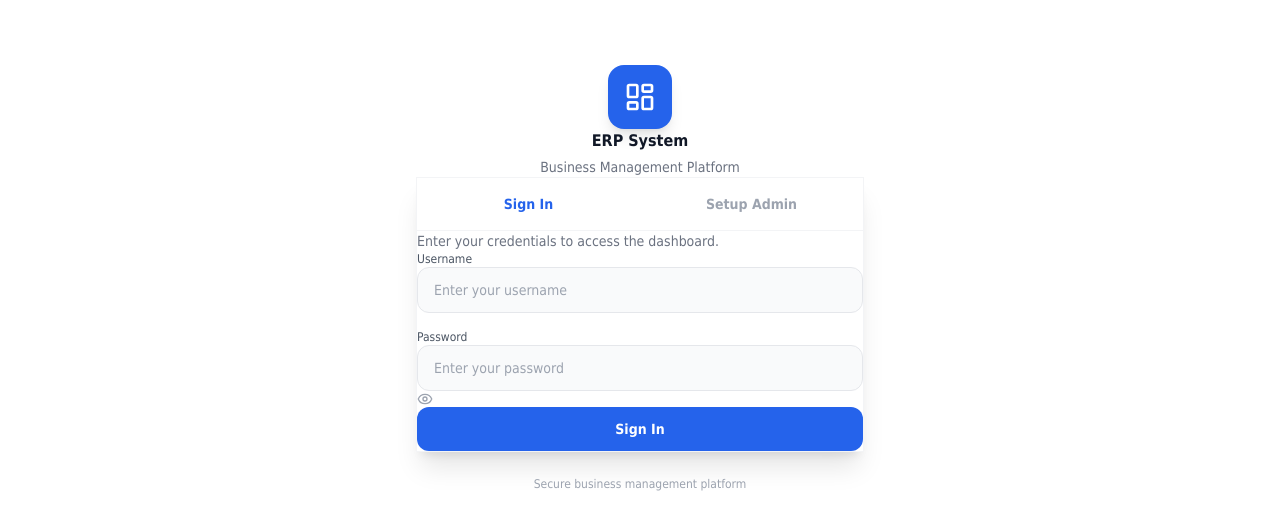
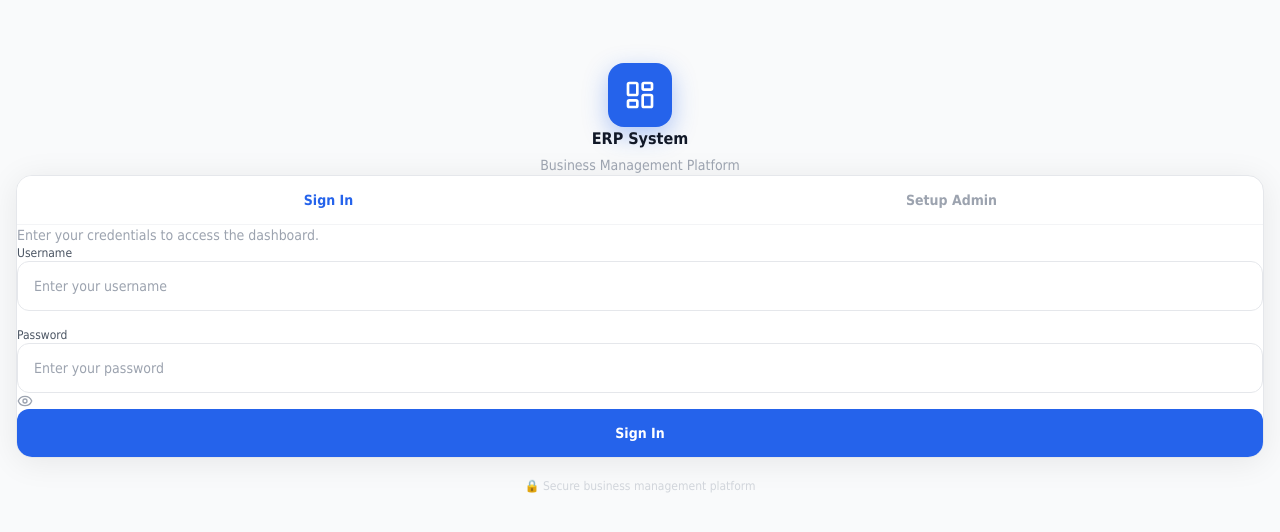
Before and after one commit to Ramesh-Raoufi/erp-next, a Next.js app: page /login in a window 1280 px wide. Shown: the part 122-654 px from the top of the page. Built offline with nearby package versions, Linux system fonts and the light colour scheme; a web font is replaced by a local one.

Commit message:
feat: polish login page - better shadows, spacing, input style, tab style

```diff
--- a/page-components/LoginPage.tsx
+++ b/page-components/LoginPage.tsx
@@ -36,33 +36,33 @@ export function LoginPage() {
     }
   }
 
-  const inp = "block w-full rounded-xl border border-gray-200 bg-gray-50 px-4 py-3 text-sm text-gray-900 placeholder-gray-400 focus:bg-white focus:border-blue-500 focus:ring-2 focus:ring-blue-100 focus:outline-none transition";
+  const inp = "block w-full rounded-xl border border-gray-200 bg-gray-50/80 px-4 py-3.5 text-sm text-gray-900 placeholder-gray-400 focus:bg-white focus:border-blue-500 focus:ring-3 focus:ring-blue-100 focus:outline-none transition";
 
   return (
-    <div className="min-h-screen bg-gradient-to-br from-blue-50 via-white to-indigo-50 flex items-center justify-center p-4">
-      <div className="w-full max-w-md">
+    <div className="min-h-screen bg-gray-50 flex items-center justify-center p-4">
+      <div className="w-full max-w-[420px]">
 
         {/* Logo */}
         <div className="text-center mb-8">
-          <div className="inline-flex items-center justify-center w-16 h-16 rounded-2xl bg-blue-600 shadow-lg shadow-blue-200 mb-4">
+          <div className="inline-flex items-center justify-center w-16 h-16 rounded-2xl bg-blue-600 mb-5" style={{boxShadow: '0 8px 24px rgba(37,99,235,0.35)'}}>
             <LayoutDashboard className="h-8 w-8 text-white" />
           </div>
-          <h1 className="text-2xl font-bold text-gray-900">ERP System</h1>
-          <p className="text-sm text-gray-500 mt-1">Business Management Platform</p>
+          <h1 className="text-2xl font-bold text-gray-900 tracking-tight">ERP System</h1>
+          <p className="text-sm text-gray-400 mt-1">Business Management Platform</p>
         </div>
 
         {/* Card */}
-        <div className="bg-white rounded-3xl shadow-xl shadow-gray-200/60 border border-gray-100 overflow-hidden">
+        <div className="bg-white rounded-2xl border border-gray-200 overflow-hidden" style={{boxShadow: '0 4px 32px rgba(0,0,0,0.08)'}}>
 
           {/* Tab switcher */}
-          <div className="flex border-b border-gray-100">
+          <div className="flex border-b border-gray-100 bg-gray-50/60">
             <button
               type="button"
               onClick={() => { setMode("login"); setError(null); }}
-              className={`flex-1 py-4 text-sm font-semibold transition-colors ${
+              className={`flex-1 py-3.5 text-sm font-semibold transition-all ${
                 mode === "login"
-                  ? "text-blue-600 border-b-2 border-blue-600 bg-blue-50/50"
-                  : "text-gray-400 hover:text-gray-600"
+                  ? "text-blue-600 border-b-2 border-blue-600 bg-white"
+                  : "text-gray-400 hover:text-gray-500"
               }`}
             >
               Sign In
@@ -70,10 +70,10 @@ export function LoginPage() {
             <button
               type="button"
               onClick={() => { setMode("bootstrap"); setError(null); }}
-              className={`flex-1 py-4 text-sm font-semibold transition-colors ${
+              className={`flex-1 py-3.5 text-sm font-semibold transition-all ${
                 mode === "bootstrap"
-                  ? "text-blue-600 border-b-2 border-blue-600 bg-blue-50/50"
-                  : "text-gray-400 hover:text-gray-600"
+                  ? "text-blue-600 border-b-2 border-blue-600 bg-white"
+                  : "text-gray-400 hover:text-gray-500"
               }`}
             >
               Setup Admin
@@ -81,8 +81,8 @@ export function LoginPage() {
           </div>
 
           {/* Form */}
-          <div className="p-8">
-            <p className="text-sm text-gray-500 mb-6">
+          <div className="p-7">
+            <p className="text-sm text-gray-400 mb-6">
               {mode === "login"
                 ? "Enter your credentials to access the dashboard."
                 : "Create the first administrator account."}
@@ -152,7 +152,7 @@ export function LoginPage() {
               <button
                 type="submit"
                 disabled={loading}
-                className="w-full rounded-xl bg-blue-600 hover:bg-blue-700 active:bg-blue-800 text-white font-semibold py-3 text-sm transition-colors disabled:opacity-50 flex items-center justify-center gap-2 mt-2"
+                className="w-full rounded-xl bg-blue-600 hover:bg-blue-700 active:scale-[0.99] text-white font-semibold py-3.5 text-sm transition-all disabled:opacity-50 flex items-center justify-center gap-2 mt-2"
               >
                 {loading ? (
                   <>
@@ -168,8 +168,8 @@ export function LoginPage() {
           </div>
         </div>
 
-        <p className="text-center text-xs text-gray-400 mt-6">
-          Secure business management platform
+        <p className="text-center text-xs text-gray-300 mt-5">
+          🔒 Secure business management platform
         </p>
       </div>
     </div>
```
